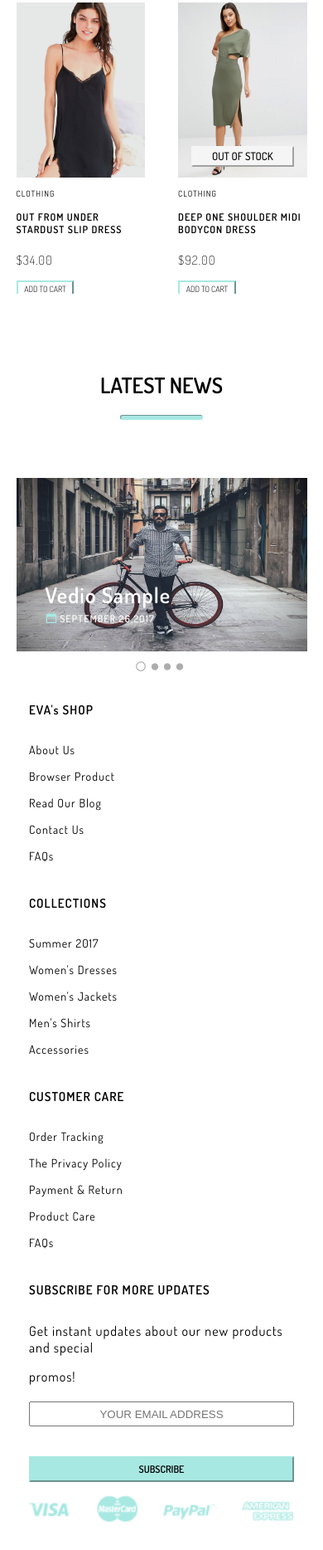
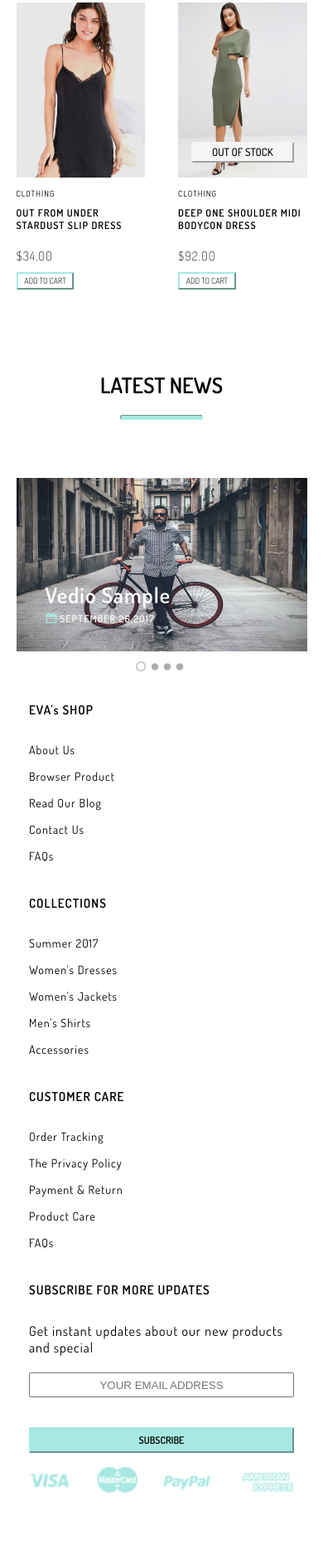
Before and after one commit to manopriya-coder/EvaWebsite, a plain HTML site: page index.html in a window 390 px wide. Shown: the part 7432-9300 px from the top of the page at 83% size. Drawn offline with nearby package versions, Linux system fonts and the light colour scheme.

Commit message:
4rd commit

```diff
--- a/index.html
+++ b/index.html
@@ -575,7 +575,7 @@
         <div class="update">
           <h3>SUBSCRIBE FOR MORE UPDATES</h3>
           <p>Get instant updates about our new products and special</p>
-          <p>promos!</p>
+          <p class="tohide">promos!</p>
           <input type="email" placeholder="YOUR EMAIL ADDRESS" />
           <button>SUBSCRIBE</button>
           <img src="./assests/payment.png" alt="" />
--- a/style.css
+++ b/style.css
@@ -1468,10 +1468,10 @@ span {
 }
 
 .bestselling h3{
-  margin-top: 15px;
+  margin-top: 10px;
 }
 .bestselling button{
-  margin-top: 15px;
+  margin-top: 10px;
 }
 .gridnews{
   grid-template-columns: repeat(1,1fr);
@@ -1535,13 +1535,16 @@ span {
 .footericon{
   height: 25%;
   width: 35%;
-  margin: 0px 10px;
+  /* margin: 0px 10px; */
 }
 .footericon i{
   margin: 0 5px;
   letter-spacing: 0;
   font-size: 20px;
 }
+.footermedia h3{
+  font-size: 10px;
+}
 .media h3{
   width: 100%;
   margin: 0;
```
